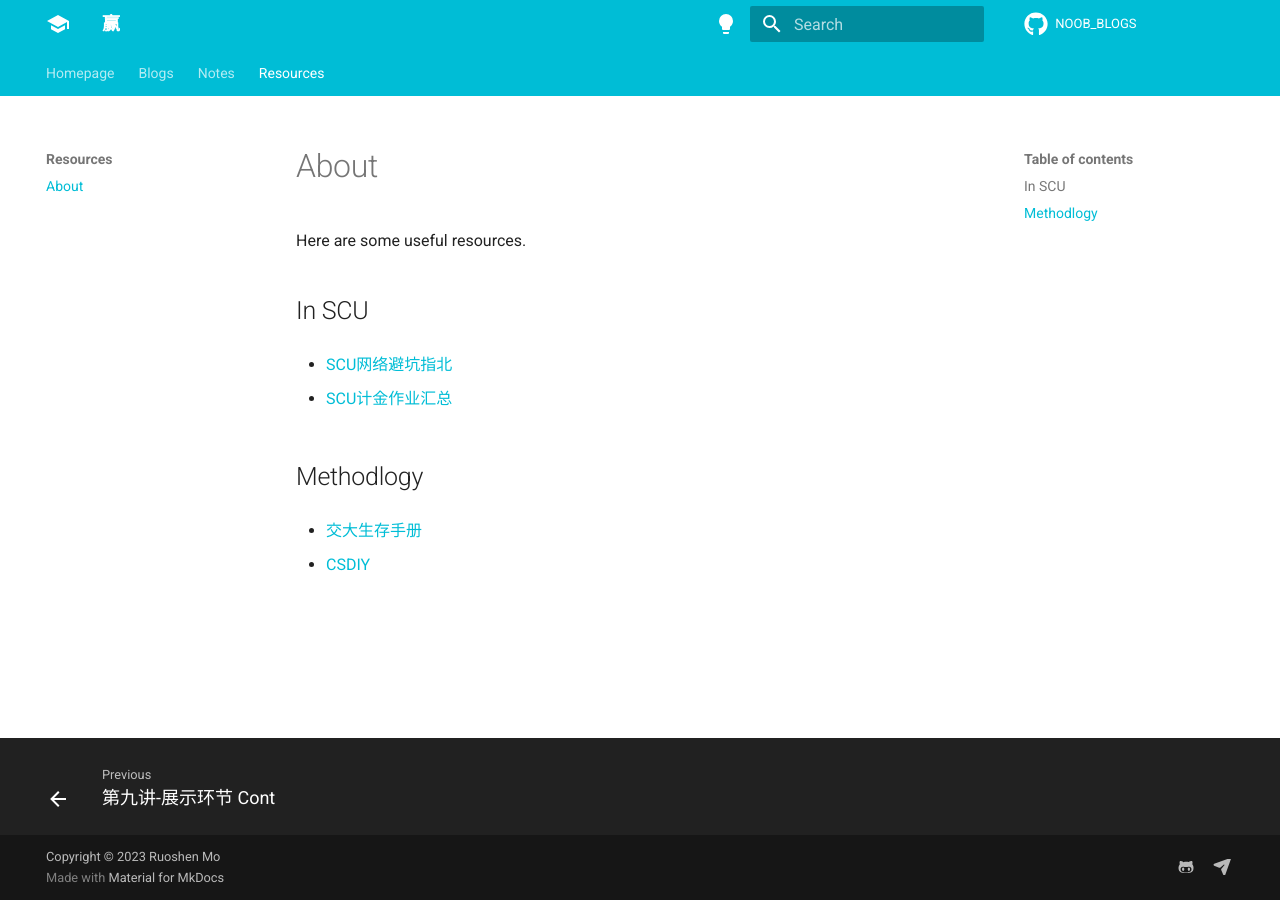
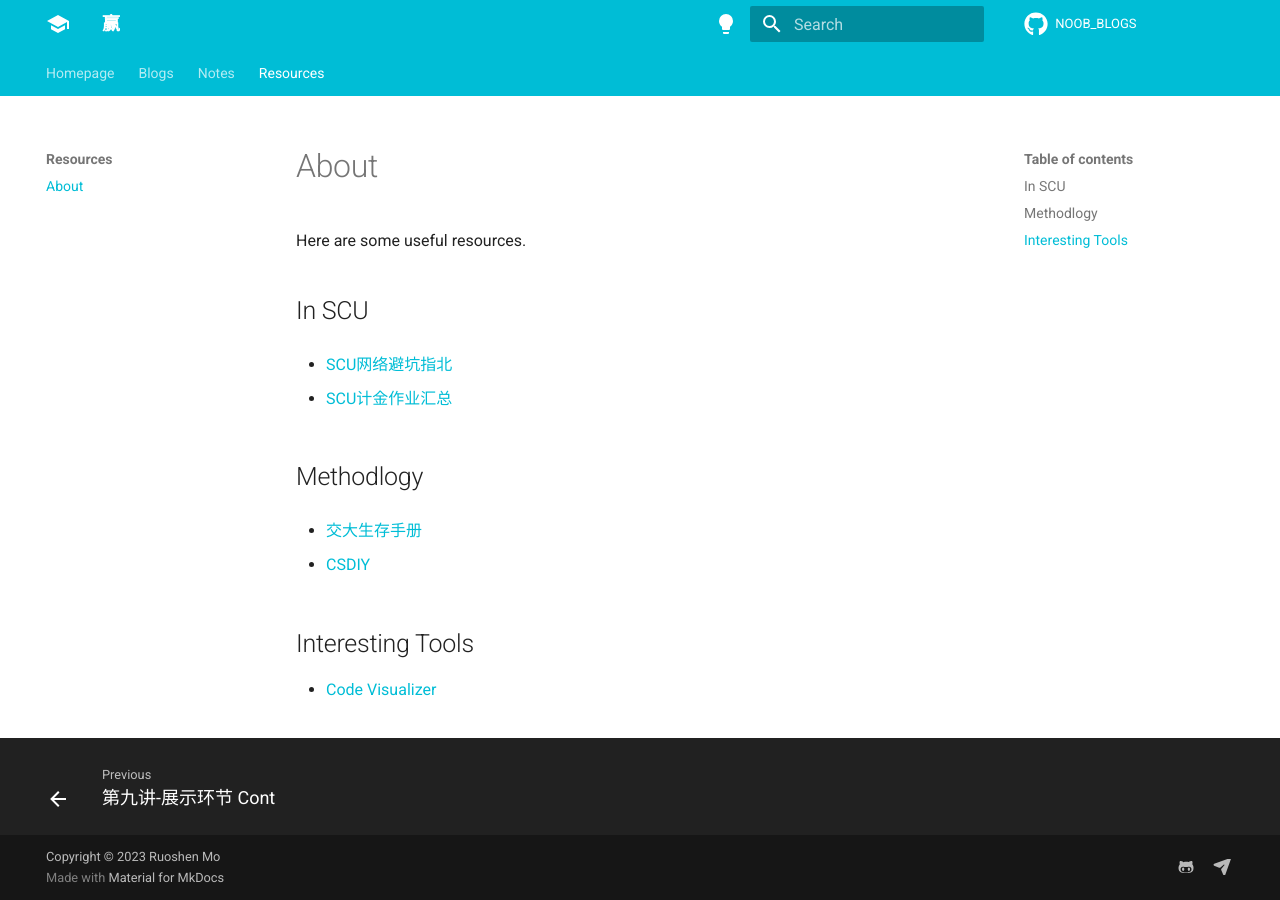
Before and after one commit to MorrisHohoho/NOOB_BLOGS, an MkDocs documentation site: the page built from docs/resources/Index.md, in a window 1280 px wide. Built offline with MkDocs 1.6.1 and Material for MkDocs 9.7.7, drawn with Linux system fonts in a browser that asks for light colours; comment, search, counter and statistics services are not loaded.

Commit message:
add python tutor

```diff
--- a/docs/resources/Index.md
+++ b/docs/resources/Index.md
@@ -13,3 +13,6 @@ Here are some useful resources.
 - [交大生存手册](https://survivesjtu.gitbook.io/survivesjtumanual/)
 
 - [CSDIY](https://csdiy.wiki/CS%E5%AD%A6%E4%B9%A0%E8%A7%84%E5%88%92/)
+
+## Interesting Tools
+- [Code Visualizer](https://pythontutor.com/)
```
